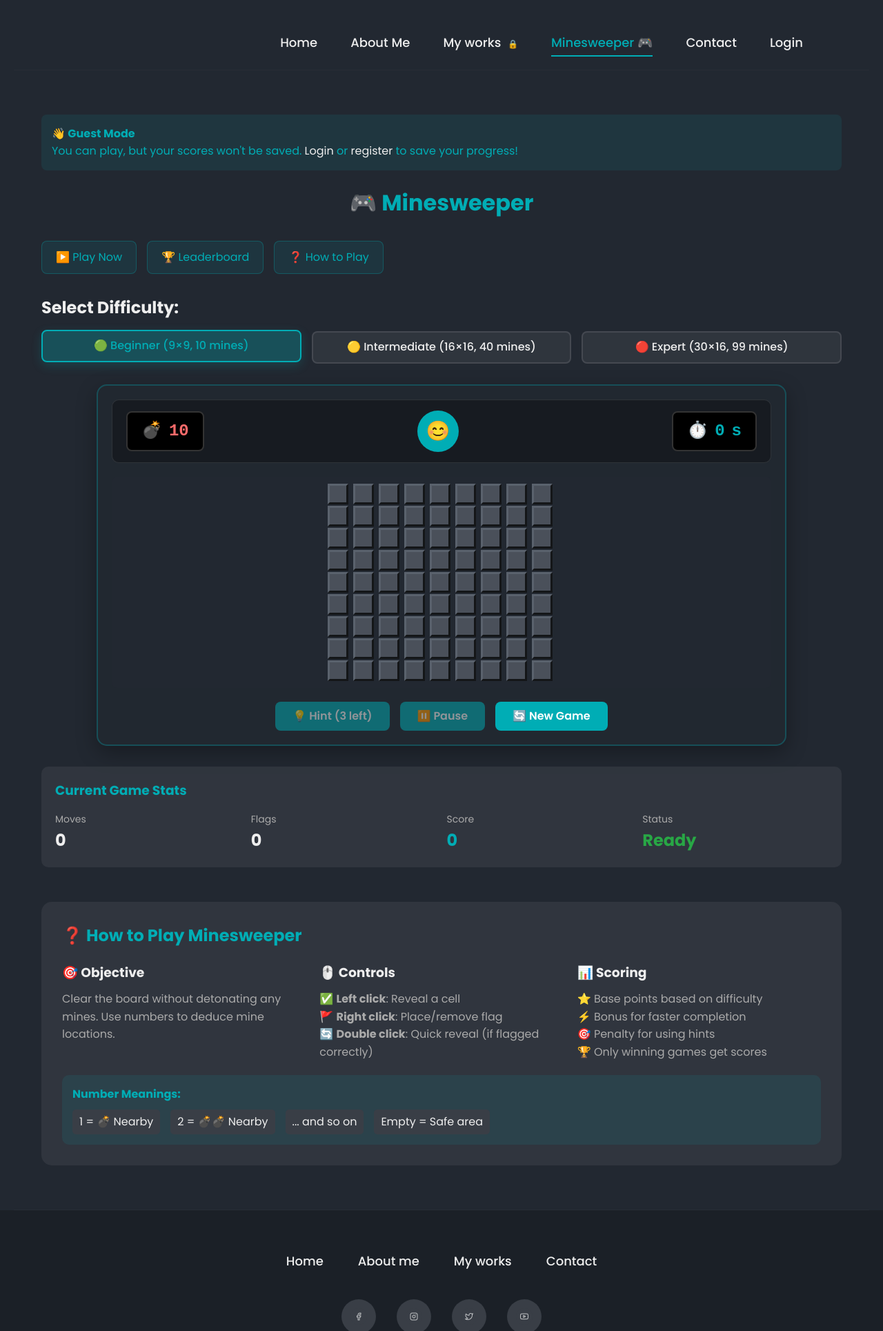
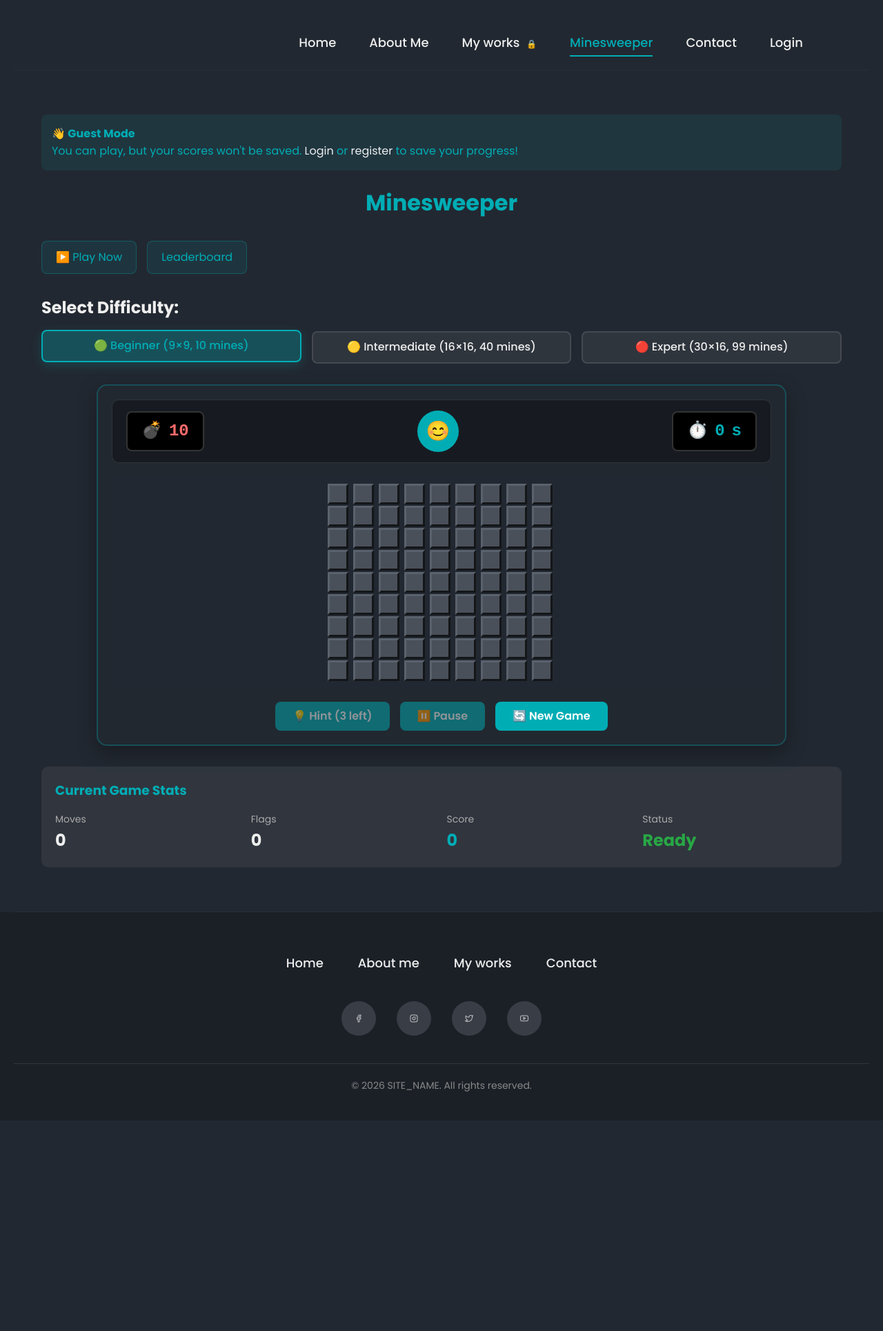
Before and after one commit to DezzLema/ip, a PHP site: page /game/index.php in a window 1280 px wide. Shown: the top 1929 px of the page at 69% size. After the commit the page ends 1582 px from the top, so only its background shows below. Run offline with PHP 8.4, Linux system fonts and the light colour scheme; some libraries are stand-ins or nearby versions.

Commit message:
lab4 imp

```diff
--- a/lab-2/works.html
+++ b/lab-2/works.html
@@ -66,7 +66,6 @@
                 <div class="nav-dots">
                     <span class="nav-dot" data-slide="0">●</span>
                     <span class="nav-dot" data-slide="1">●</span>
-                    <span class="nav-dot" data-slide="2">●</span>
                 </div>
                 <button class="nav-btn next">›</button>
             </div>
--- a/lab4/lab4/contact.php
+++ b/lab4/lab4/contact.php
@@ -210,21 +210,18 @@ ob_start(); // НАЧИНАЕМ БУФЕРИЗАЦИЮ ВЫВОДА
                     <h2>Other Ways to Reach Me</h2>
                     <div class="contact-details">
                         <div class="contact-item">
-                            <div class="contact-icon">✉️</div>
                             <div class="contact-text">
                                 <h3>Email</h3>
                                 <p>hello@creativeui.com</p>
                             </div>
                         </div>
                         <div class="contact-item">
-                            <div class="contact-icon">📱</div>
                             <div class="contact-text">
                                 <h3>Phone</h3>
                                 <p>+1 (555) 123-4567</p>
                             </div>
                         </div>
                         <div class="contact-item">
-                            <div class="contact-icon">📍</div>
                             <div class="contact-text">
                                 <h3>Location</h3>
                                 <p>San Francisco, CA</p>
--- a/lab4/lab4/game/index.php
+++ b/lab4/lab4/game/index.php
@@ -85,16 +85,15 @@ ob_start();
             <?php echo $userMessage; ?>
 
             <h1 style="color: #00ADB5; text-align: center; margin-bottom: 30px;">
-                🎮 Minesweeper
+                 Minesweeper
             </h1>
 
             <div class="quick-links">
                 <a href="#game" class="quick-link">▶️ Play Now</a>
                 <?php if ($isLoggedIn): ?>
-                    <a href="my_stats.php" class="quick-link">📊 My Statistics</a>
+                    <a href="my_stats.php" class="quick-link"> My Statistics</a>
                 <?php endif; ?>
-                <a href="leaderboard.php" class="quick-link">🏆 Leaderboard</a>
-                <a href="#how-to-play" class="quick-link">❓ How to Play</a>
+                <a href="leaderboard.php" class="quick-link"> Leaderboard</a>
             </div>
 
             <!-- Выбор сложности -->
@@ -151,47 +150,6 @@ ob_start();
                     <div>
                         <div style="color: #aaa; font-size: 14px;">Status</div>
                         <div id="game-status" style="font-size: 24px; font-weight: bold; color: #28a745;">Playing</div>
-                    </div>
-                </div>
-            </div>
-
-            <!-- Инструкция -->
-            <div id="how-to-play" style="margin-top: 50px; padding: 30px; background: rgba(57,62,70,0.6); border-radius: 15px;">
-                <h2 style="color: #00ADB5; margin-bottom: 20px;">❓ How to Play Minesweeper</h2>
-
-                <div style="display: grid; grid-template-columns: repeat(auto-fit, minmax(300px, 1fr)); gap: 20px;">
-                    <div>
-                        <h3 style="color: #eee; margin-bottom: 10px;">🎯 Objective</h3>
-                        <p style="color: #aaa;">Clear the board without detonating any mines. Use numbers to deduce mine locations.</p>
-                    </div>
-
-                    <div>
-                        <h3 style="color: #eee; margin-bottom: 10px;">🖱️ Controls</h3>
-                        <ul style="color: #aaa; list-style: none; padding: 0;">
-                            <li>✅ <strong>Left click</strong>: Reveal a cell</li>
-                            <li>🚩 <strong>Right click</strong>: Place/remove flag</li>
-                            <li>🔄 <strong>Double click</strong>: Quick reveal (if flagged correctly)</li>
-                        </ul>
-                    </div>
-
-                    <div>
-                        <h3 style="color: #eee; margin-bottom: 10px;">📊 Scoring</h3>
-                        <ul style="color: #aaa; list-style: none; padding: 0;">
-                            <li>⭐ Base points based on difficulty</li>
-                            <li>⚡ Bonus for faster completion</li>
-                            <li>🎯 Penalty for using hints</li>
-                            <li>🏆 Only winning games get scores</li>
-                        </ul>
-                    </div>
-                </div>
-
-                <div style="margin-top: 20px; padding: 15px; background: rgba(0,173,181,0.1); border-radius: 10px;">
-                    <h4 style="color: #00ADB5; margin-bottom: 10px;">Number Meanings:</h4>
-                    <div style="display: flex; gap: 15px; flex-wrap: wrap;">
-                        <span style="padding: 5px 10px; background: #393E46; border-radius: 5px;">1 = 💣 Nearby</span>
-                        <span style="padding: 5px 10px; background: #393E46; border-radius: 5px;">2 = 💣💣 Nearby</span>
-                        <span style="padding: 5px 10px; background: #393E46; border-radius: 5px;">... and so on</span>
-                        <span style="padding: 5px 10px; background: #393E46; border-radius: 5px;">Empty = Safe area</span>
                     </div>
                 </div>
             </div>
--- a/lab4/lab4/includes/header.php
+++ b/lab4/lab4/includes/header.php
@@ -63,7 +63,7 @@ if ($is_in_game_folder) {
                 <li>
                     <a href="<?php echo $path_prefix; ?>game/index.php"
                             <?php echo ($current_page == 'game') ? 'class="active"' : ''; ?>>
-                        Minesweeper 🎮
+                        Minesweeper
                     </a>
                 </li>
 
```
Also changed, not shown: lab-2/styles/works.css (+0 -41 lines), lab4/lab4/aboutme.php (+0 -11 lines), lab4/lab4/game/my_stats.php (+0 -10 lines), 1 other file.
